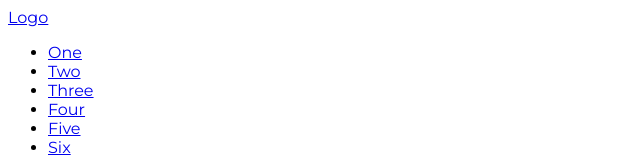
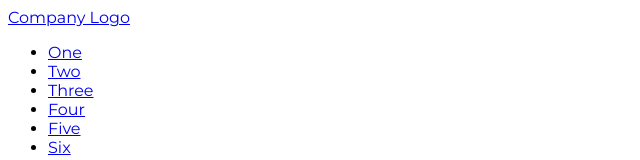
Before and after one commit to ghorsey-opt/gridless, a plain HTML site: page index.html in a window 1280 px wide. Shown: the top 160 px of the page, without its empty margins (0-640 px from the left). Drawn offline with Linux system fonts and the light colour scheme.

Commit message:
chore: changed logo name

```diff
--- a/index.html
+++ b/index.html
@@ -6,7 +6,7 @@
   <body>
     <head>
       <div id="brand">
-        <a href="javascript:void()">Logo</a>
+        <a href="javascript:void()">Company Logo</a>
       </div>
       <nav>
         <ul>
```
